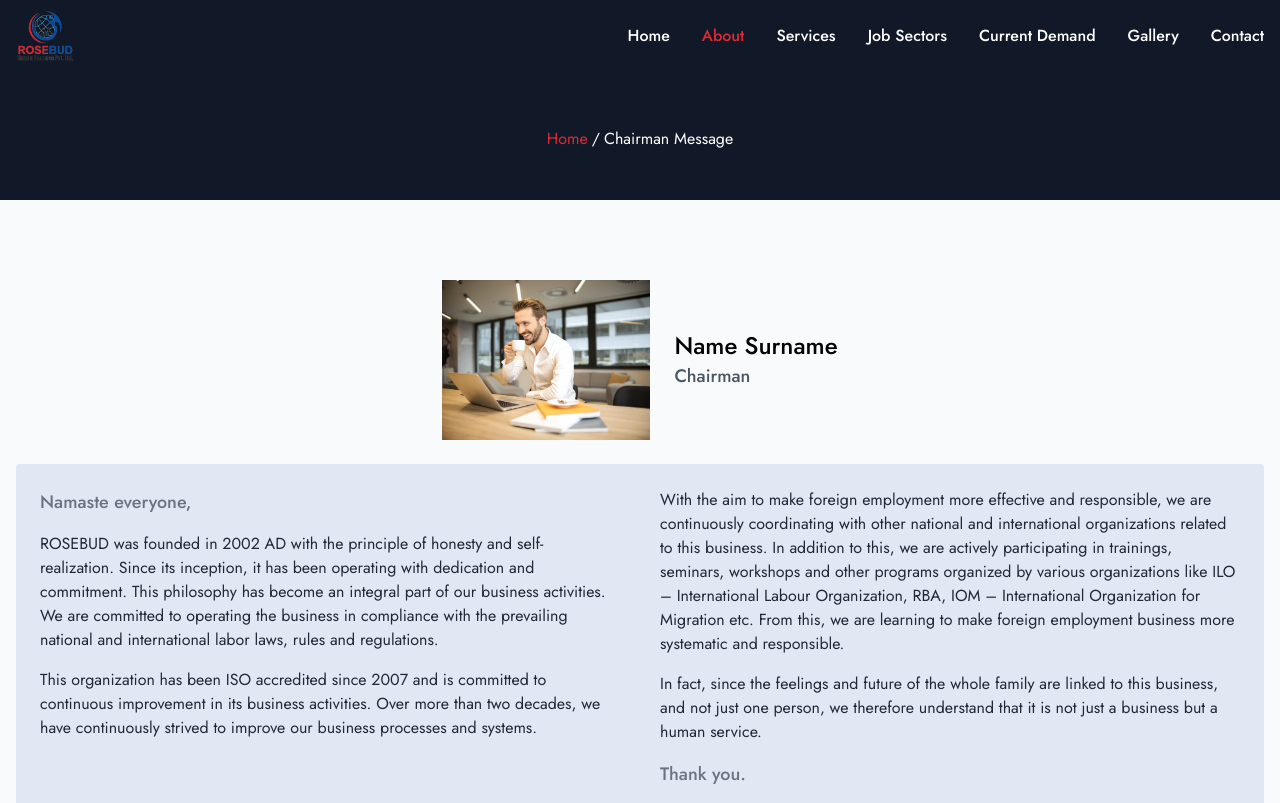
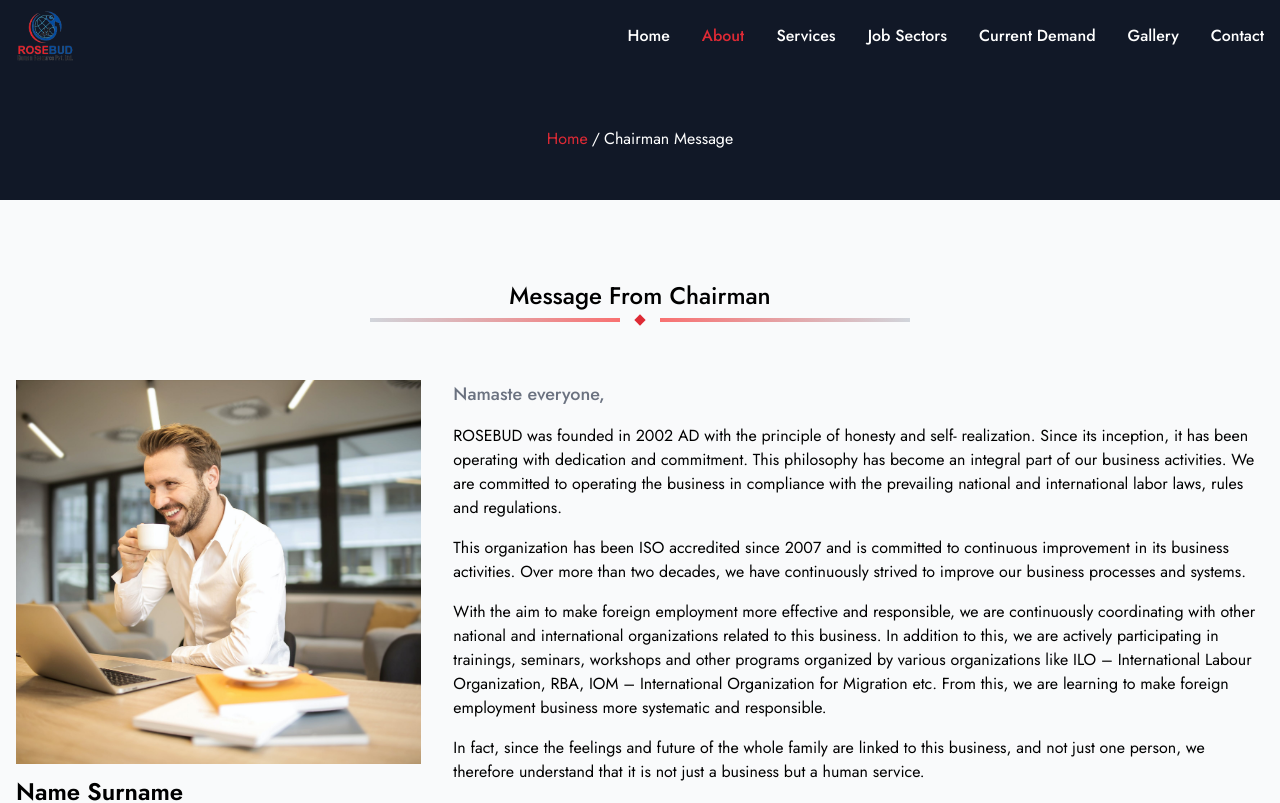
Before and after one commit to kanxa12345/rose-bud, a Next.js app: page /about/chairmanMessage in a window 1280 px wide. Shown: the top 803 px of the page. Built offline with nearby package versions, Linux system fonts and the light colour scheme.

Commit message:
chairman message page edited

```diff
--- a/src/pages/about/aboutUs/index.js
+++ b/src/pages/about/aboutUs/index.js
@@ -18,15 +18,15 @@ const Index = () => {
         </div>
       </section>
       <section className="py-20 bg-gray-100">
-        <div className="container flex flex-col items-center gap-12">
+        <div className="container flex flex-col items-center gap-14">
           <div className="w-full flex flex-col items-center gap-1">
             <h2 className="text-2xl font-medium text-black text-center">
               About Us
             </h2>
             <div className="flex items-center gap-4 w-full justify-center">
-              <span className="h-1 w-1/5 bg-gradient-to-r from-gray-400 to-red-400"></span>
+              <span className="h-1 w-1/5 bg-gradient-to-r from-gray-300 to-red-400"></span>
               <span className="inline-block w-2 h-2 bg-brand1 rotate-45"></span>
-              <span className="h-1 w-1/5 bg-gradient-to-r from-red-400 to-gray-400"></span>
+              <span className="h-1 w-1/5 bg-gradient-to-r from-red-400 to-gray-300"></span>
             </div>
           </div>
           <div className="w-full flex flex-col gap-3 text-gray-600">
--- a/src/pages/about/chairmanMessage/index.js
+++ b/src/pages/about/chairmanMessage/index.js
@@ -18,23 +18,33 @@ const Index = () => {
         </div>
       </section>
       <section className="py-20 bg-gray-50">
-        <div className="container flex flex-col items-center gap-6">
-          <div className="flex gap-6 items-center">
+        <div className="container flex flex-col items-center gap-14">
+          <div className="w-full flex flex-col items-center gap-1">
+            <h2 className="text-2xl font-medium text-black text-center">
+              Message From Chairman
+            </h2>
+            <div className="flex items-center gap-4 w-full justify-center">
+              <span className="h-1 w-1/5 bg-gradient-to-r from-gray-300 to-red-400"></span>
+              <span className="inline-block w-2 h-2 bg-brand1 rotate-45"></span>
+              <span className="h-1 w-1/5 bg-gradient-to-r from-red-400 to-gray-300"></span>
+            </div>
+          </div>
+          <div className="flex gap-8">
+            <div className="flex flex-col gap-3 items-start  w-1/3">
               <Image
                 src="/images/chairman.jpg"
                 priority={true}
                 width={2000}
                 height={2000}
                 alt="chairman"
-              className="w-52 h-40 object-cover"
+                className="w-full h-96 object-cover"
               />
               <span>
-              <h2 className="text-2xl font-medium">Name Surname</h2>
-              <p className="text-lg font-medium text-gray-600">Chairman</p>
+                <h3 className="text-2xl font-semibold">Name Surname</h3>
+                <p className="text-lg font-medium text-brand1">Chairman</p>
               </span>
             </div>
-          <div className="flex items-start gap-10 w-full text-gray-800 p-6 bg-brand2 bg-opacity-10 rounded">
-            <div className="flex flex-col items-start gap-4 w-1/2">
+            <div className="flex flex-col items-start gap-4 w-2/3">
               <small className="text-lg font-medium text-gray-500">
                 Namaste everyone,
               </small>
@@ -52,8 +62,6 @@ const Index = () => {
                 Over more than two decades, we have continuously strived to
                 improve our business processes and systems.
               </p>
-            </div>
-            <div className="flex flex-col items-start gap-4 w-1/2">
               <p>
                 With the aim to make foreign employment more effective and
                 responsible, we are continuously coordinating with other
@@ -70,7 +78,9 @@ const Index = () => {
                 linked to this business, and not just one person, we therefore
                 understand that it is not just a business but a human service.
               </p>
-              <small className="text-lg font-medium text-gray-500">Thank you.</small>
+              <small className="text-lg font-medium text-gray-500">
+                Thank you.
+              </small>
             </div>
           </div>
         </div>
```
Lines whose indentation alone changed are shown as unchanged.
